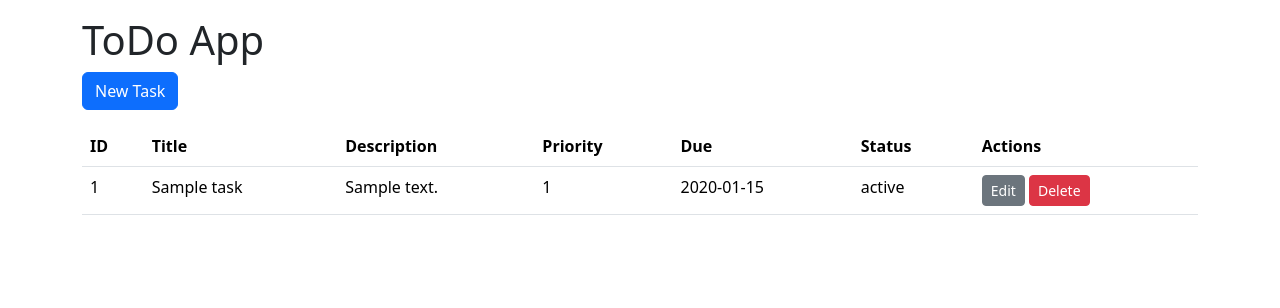
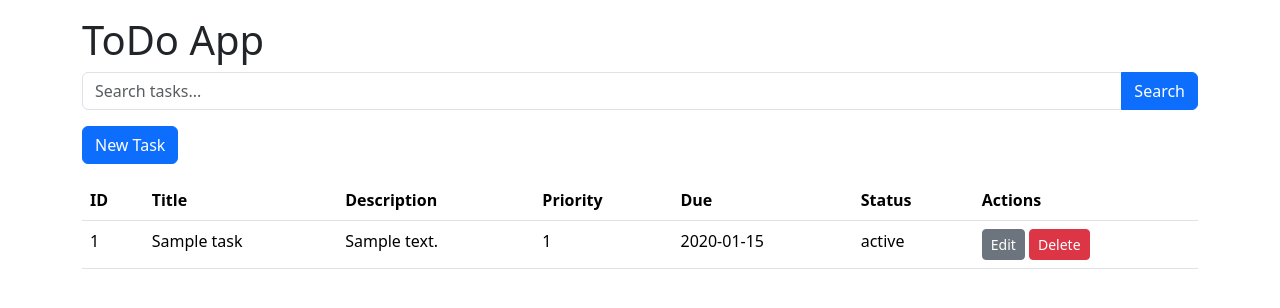
Before and after one commit to nv23158-mohammed-jasim/todo-app, a Flask app: page / in a window 1280 px wide. Shown: the top 308 px of the page. Run offline with Flask 3, Linux system fonts and the light colour scheme; tables that the repository leaves empty hold one stand-in row (values such as "Sample post").

Commit message:
Feature: Add search by title and description

```diff
--- a/app/routes.py
+++ b/app/routes.py
@@ -5,8 +5,14 @@ from .models import Task
 
 @app.route("/")
 def index():
-    tasks = Task.query.order_by(Task.id.desc()).all()
-    return render_template("index.html", tasks=tasks)
+    q = request.args.get("q", "").strip()
+    if q:
+        tasks = Task.query.filter(
+            (Task.title.ilike(f"%{q}%")) | (Task.description.ilike(f"%{q}%"))
+        ).order_by(Task.id.desc()).all()
+    else:
+        tasks = Task.query.order_by(Task.id.desc()).all()
+    return render_template("index.html", tasks=tasks, search_query=q)
 
 
 @app.route("/task/create", methods=["GET", "POST"])
--- a/app/templates/index.html
+++ b/app/templates/index.html
@@ -1,6 +1,15 @@
 {% extends "base.html" %}
 
 {% block content %}
+<form method="get" class="mb-3">
+    <div class="input-group">
+        <input name="q" type="text" class="form-control" placeholder="Search tasks..." value="{{ search_query }}">
+        <button class="btn btn-primary" type="submit">Search</button>
+        {% if search_query %}
+        <a href="{{ url_for('index') }}" class="btn btn-secondary">Clear</a>
+        {% endif %}
+    </div>
+</form>
 <a href="{{ url_for('create_task') }}" class="btn btn-primary mb-3">New Task</a>
 <table class="table">
     <thead><tr><th>ID</th><th>Title</th><th>Description</th><th>Priority</th><th>Due</th><th>Status</th><th>Actions</th></tr></thead>
```
